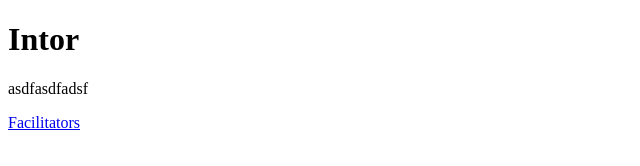
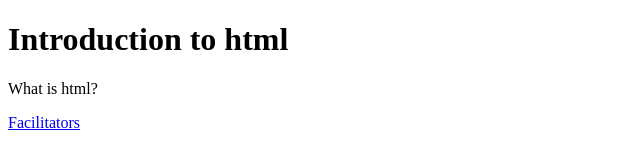
Before and after one commit to abelkigenyi/cohort16, a plain HTML site: page index.html in a window 1280 px wide. Shown: the whole page, without its empty margins (0-640 px from the left). Drawn offline with Linux system fonts and the light colour scheme.

Commit message:
Adding edits to the index page

```diff
--- a/index.html
+++ b/index.html
@@ -6,9 +6,13 @@
 </head>
 
 <body>
-<h1>Intor</h1>
-<p>asdfasdfadsf</p>
-<a href="facilitators.html">Facilitators</a>
+    <h1>Introduction to html</h1>
+
+
+
+
+    <p>What is html?</p>
+    <a href="facilitators.html">Facilitators</a>
 </body>
 
 </html>
```
